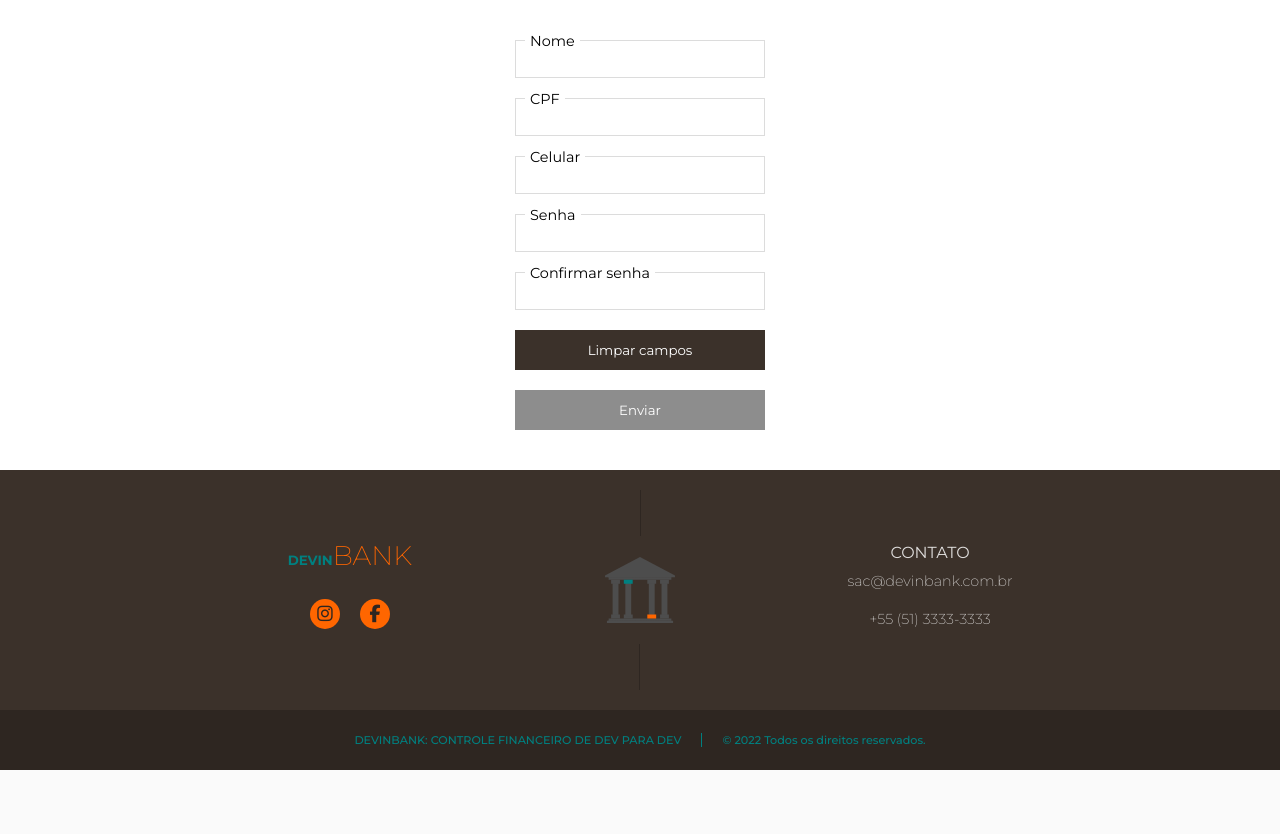
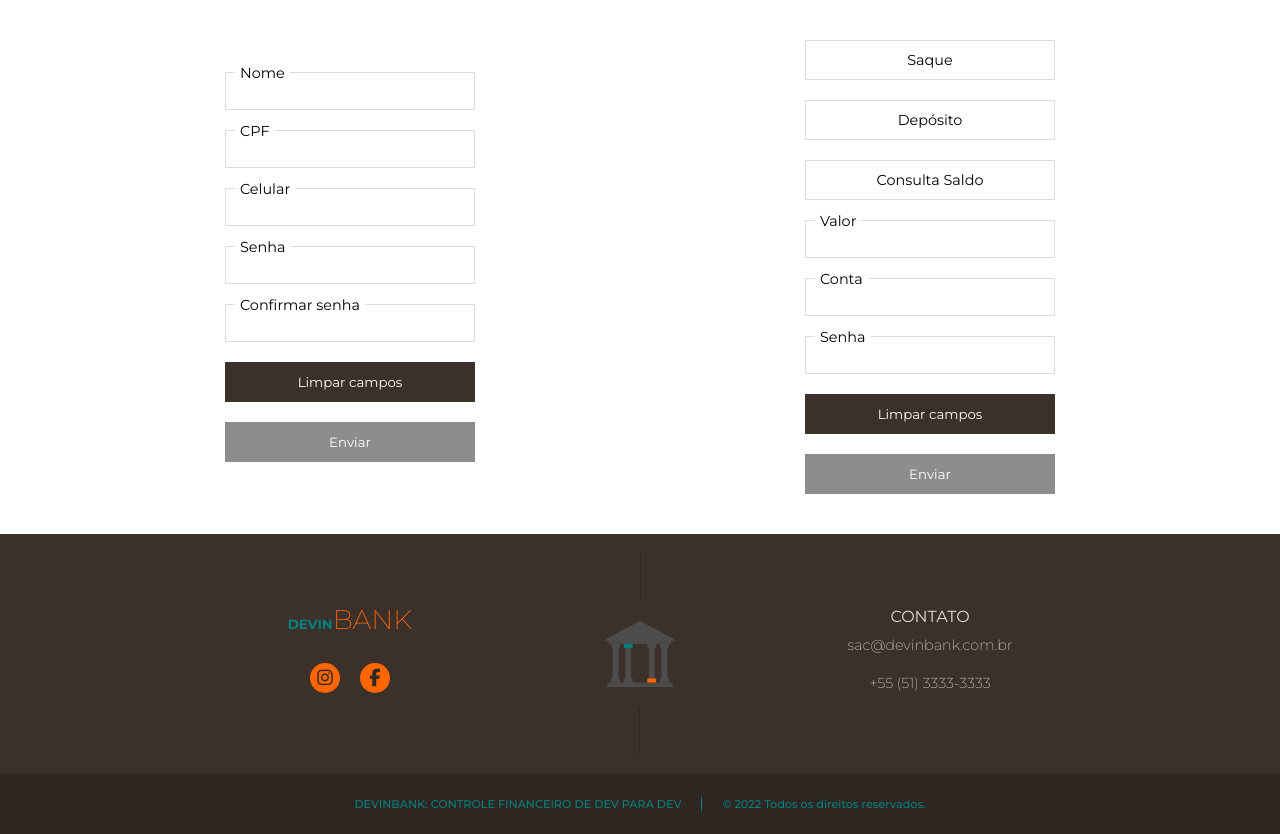
Before and after one commit to jtspinelli/DEVinPhilips_exercicios-da-semana, a PHP site: page /M1S04/index.html in a window 1280 px wide. Shown: the part 80-914 px from the top of the page. Before the commit the page ends 850 px from the top, so only its background shows below. Run offline with PHP 8.4, Linux system fonts and the light colour scheme; some libraries are stand-ins or nearby versions.

Commit message:
add form

```diff
--- a/M1S04/app.js
+++ b/M1S04/app.js
@@ -3,8 +3,26 @@ import {getPhoneUnmasked, getCpfUnmasked} from './input-masks.js'
 import {toast} from './toaster.js'
 
 let contas = [];
+const operationsLabels = document.getElementsByClassName("operations-label");
 
 formularioDeCadastro.addEventListener("submit", criaConta);
+
+for(let label of operationsLabels) {
+    label.addEventListener("click", selectOperation)
+}
+
+function selectOperation(event) {
+    const respectiveRadioButton = event.target.previousElementSibling
+    respectiveRadioButton.checked = true;
+
+    for(let label of operationsLabels) {
+        label.classList.remove("selected-option")
+        label.classList.add("not-selected-option")
+    }
+
+    event.target.classList.toggle("selected-option")
+    event.target.classList.remove("not-selected-option")
+}
 
 function criaConta(event) {
     event.preventDefault();
--- a/M1S04/form-cadastro-validations.js
+++ b/M1S04/form-cadastro-validations.js
@@ -34,6 +34,7 @@ for(let input of formularioDeCadastro.children) {
 
 cadastroResetButton.addEventListener("click", () => {
     limpaValidationMessage();
+    desabilitaSubmitButton();
 })
 
 function todosCamposPreenchidos() {
--- a/M1S04/index.html
+++ b/M1S04/index.html
@@ -57,6 +57,45 @@
 
             <div id="toast" class="hidden"></div>
         </form>
+
+        <form id="form-servicos">
+            <div class="input-group radio">
+                <input type="radio" name="option" value="1">
+                <label class="operations-label" for="option">Saque</label>
+            </div>
+
+            <div class="input-group radio">
+                <input type="radio" name="option" value="2">
+                <label class="operations-label" for="option">Depósito</label>
+            </div>
+
+            <div class="input-group radio">
+                <input type="radio" name="option" value="3">
+                <label class="operations-label" for="option">Consulta Saldo</label>
+            </div>
+
+            <div class="input-group">
+                <label for="amount">Valor</label>
+                <input type="text" name="amount">
+            </div>
+
+            <div class="input-group">
+                <label for="account">Conta</label>
+                <input type="text" name="account">
+            </div>
+
+            <div class="input-group">
+                <label for="password">Senha</label>
+                <input type="password" name="password">
+            </div>
+
+            <button class="reset" type="reset">Limpar campos</button>
+
+            <div>
+                <button type="submit" disabled>Enviar</button>
+                <p></p>
+            </div>
+        </form>
     </main>
 
     <footer>
--- a/M1S04/style.css
+++ b/M1S04/style.css
@@ -75,6 +75,9 @@ main {
     border-right: 1px solid gainsboro; */
     padding: 20px;
     padding-bottom: calc(var(--footer-height) + 20px);
+    display: flex;
+    justify-content: space-around;
+    flex-wrap: wrap;
 }
 
 footer {
@@ -234,6 +237,7 @@ form {
     flex-direction: column;
     align-items: center;
     padding: 20px;
+    justify-content: center;
 }
 
 form .input-group {
@@ -353,3 +357,45 @@ form button.reset:hover {
     font-weight: 500;
     font-size: 1rem;
 }
+
+#form-servicos input[type='radio'] {
+    width: unset;
+    display: none;
+}
+
+#form-servicos .radio {
+    display: flex;
+    width: 100%;
+}
+
+#form-servicos .radio label {
+    position: static;
+    border: 1px solid gainsboro;
+    width: 100%;
+    padding: 10px 20px;
+    text-align: center;
+    cursor: pointer;
+}
+
+#form-servicos .radio label:hover {
+    background-color: #008080;
+    color: white;
+}
+
+#form-servicos .radio label.selected-option {
+    background-color: #ff6600;
+    border: 1px solid #ff6600;
+    color: white;
+}
+
+#form-servicos .radio label.selected-option:hover {
+    background-color: #ff6600;
+}
+
+#form-servicos .radio label.not-selected-option {
+    color: rgb(165, 165, 165);
+}
+
+#form-servicos .radio label.not-selected-option:hover {
+    color: white;
+}
```
